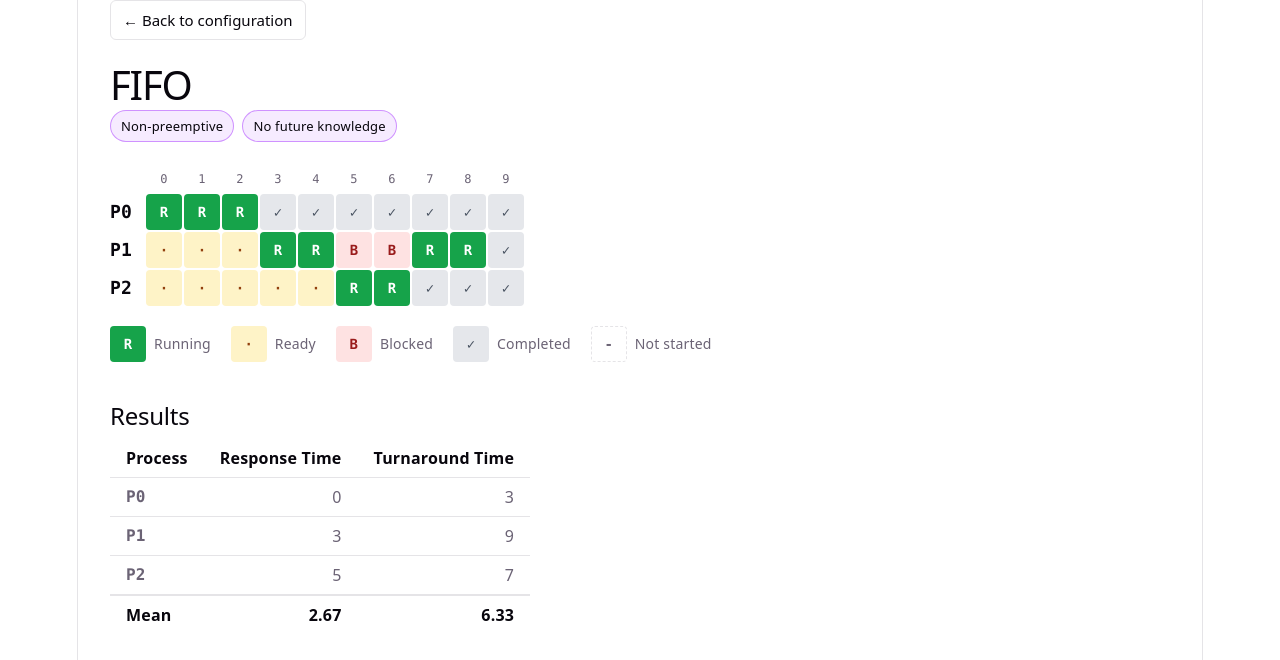
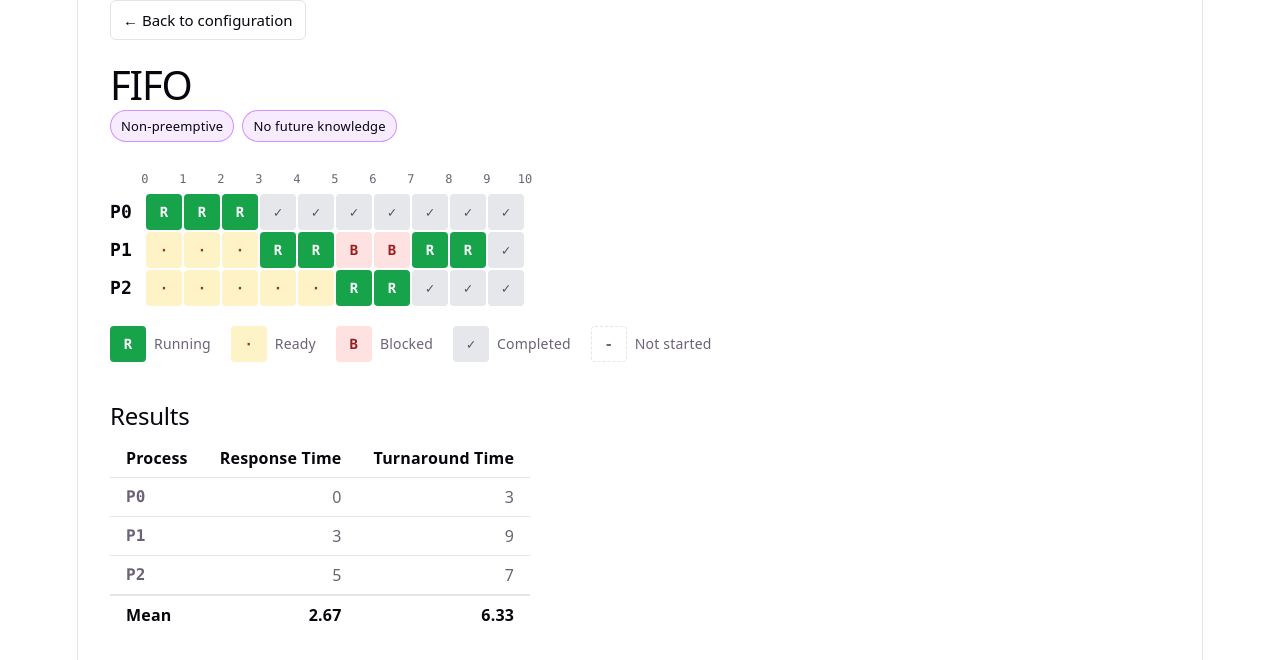
Before and after one commit to BrandonBelz/process-scheduler-visual, a React (Vite) app in the folder app/: page / in a window 1280 px wide. Both pictures are taken after a click on the button "Run simulation". Shown: the top 660 px of the page. Built offline with nearby package versions, Linux system fonts and the light colour scheme.

Commit message:
I changed the time labels from measuring chunks to specified moments in time.

```diff
--- a/app/src/components/ProcessTimeline.module.css
+++ b/app/src/components/ProcessTimeline.module.css
@@ -33,13 +33,16 @@
   width: max-content;
 }
 
-.cycleLabel {
+/* Centers the label on the left edge of its column; the extra 1px is half the grid gap. */
+.momentLabel {
+  justify-self: start;
   font-family: var(--mono);
   font-size: 12px;
-  text-align: center;
+  transform: translateX(calc(-50% - 1px));
 }
 
 .processLabel {
+  grid-column: 1;
   display: flex;
   align-items: center;
   padding-right: 12px;
--- a/app/src/components/ProcessTimeline.tsx
+++ b/app/src/components/ProcessTimeline.tsx
@@ -47,7 +47,11 @@ export default function ProcessTimeline({ processes }: ProcessTimelineProps) {
     0,
     ...processes.map((process) => process.stateHistory.length),
   );
-  const cycles = Array.from({ length: totalCycles }, (_, cycle) => cycle);
+  // Labels mark moments between cycles, so N cycles have N + 1 moments.
+  const moments = Array.from(
+    { length: totalCycles + 1 },
+    (_, moment) => moment,
+  );
 
   return (
     <section className={styles.timeline}>
@@ -55,13 +59,14 @@ export default function ProcessTimeline({ processes }: ProcessTimelineProps) {
         <div
           className={styles.grid}
           style={{
-            gridTemplateColumns: `max-content repeat(${totalCycles}, 2rem)`,
+            // The zero-width last column anchors the final moment's label.
+            gridTemplateColumns: `max-content repeat(${totalCycles}, 2rem) 0`,
           }}
         >
           <span />
-          {cycles.map((cycle) => (
-            <span key={cycle} className={styles.cycleLabel}>
-              {cycle}
+          {moments.map((moment) => (
+            <span key={moment} className={styles.momentLabel}>
+              {moment}
             </span>
           ))}
           {processes.map((process) => (
@@ -84,7 +89,7 @@ function TimelineRow({ process }: { process: Process }) {
         <StateCell
           key={cycle}
           state={state}
-          title={`${label}, cycle ${cycle}`}
+          title={`${label}, time ${cycle}–${cycle + 1}`}
         />
       ))}
     </>
```
Also changed, not shown: 1 other file (tests, documents, lock files or other folders).
